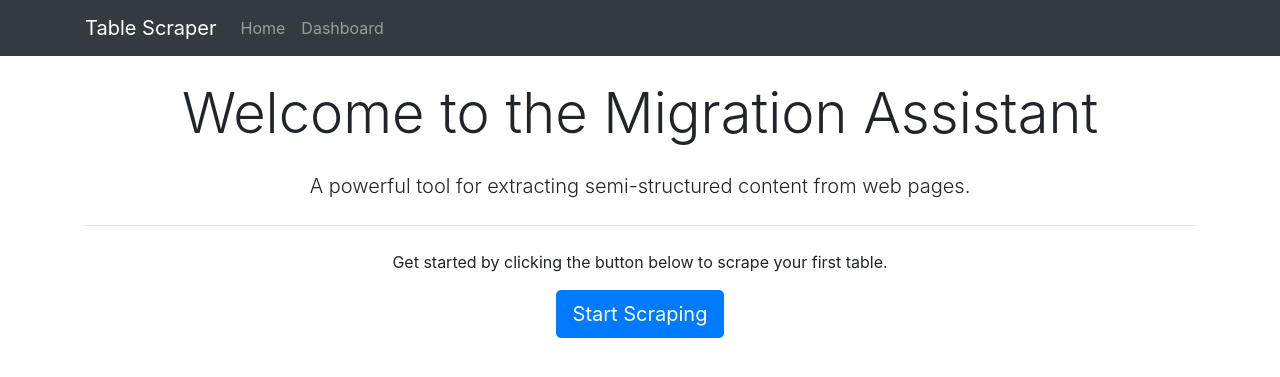
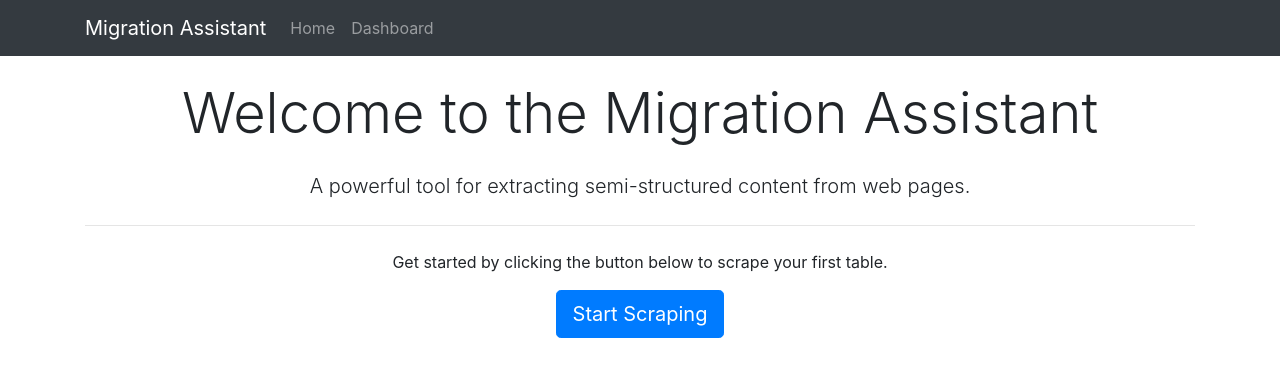
Before and after one commit to akempler/migrator, a Python web app: template templates/home.html in a window 1280 px wide. Shown: the top 377 px of the page. Run offline with Jinja, Linux system fonts and the light colour scheme; the template is opened without the code that fills it, so the values that code supplies are empty; some libraries are stand-ins or nearby versions.

Commit message:
Update app name.

```diff
--- a/templates/base.html
+++ b/templates/base.html
@@ -1,7 +1,7 @@
 <!DOCTYPE html>
 <html>
 <head>
-    <title>Table Scraper</title>
+    <title>Migration Assistant</title>
     <link rel="stylesheet" href="https://stackpath.bootstrapcdn.com/bootstrap/4.5.2/css/bootstrap.min.css">
     <style>
         .nav-tabs .nav-link {
@@ -22,7 +22,7 @@
     <!-- Main Navigation -->
     <nav class="navbar navbar-expand-lg navbar-dark bg-dark">
         <div class="container">
-            <a class="navbar-brand" href="/">Table Scraper</a>
+            <a class="navbar-brand" href="/">Migration Assistant</a>
             <button class="navbar-toggler" type="button" data-toggle="collapse" data-target="#navbarNav">
                 <span class="navbar-toggler-icon"></span>
             </button>
```
